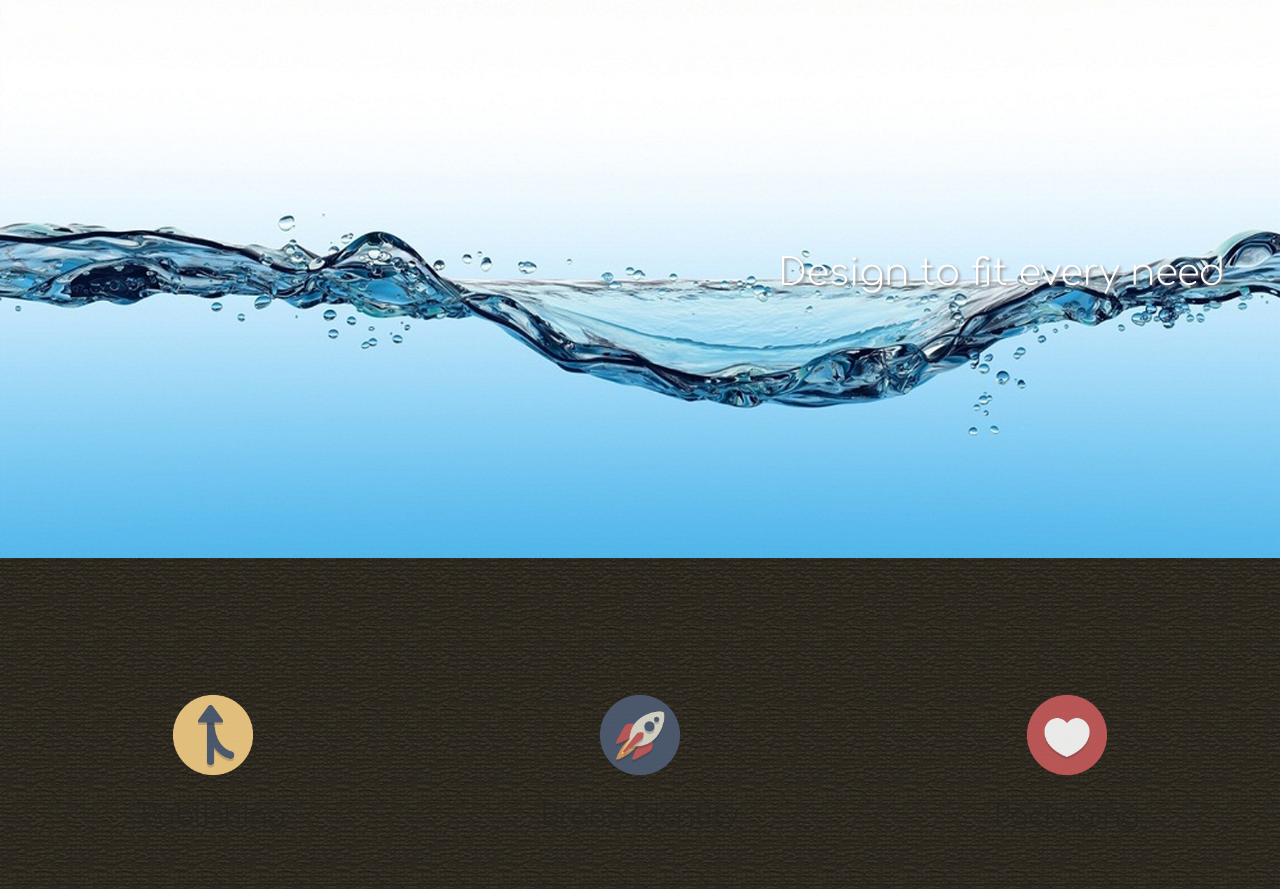
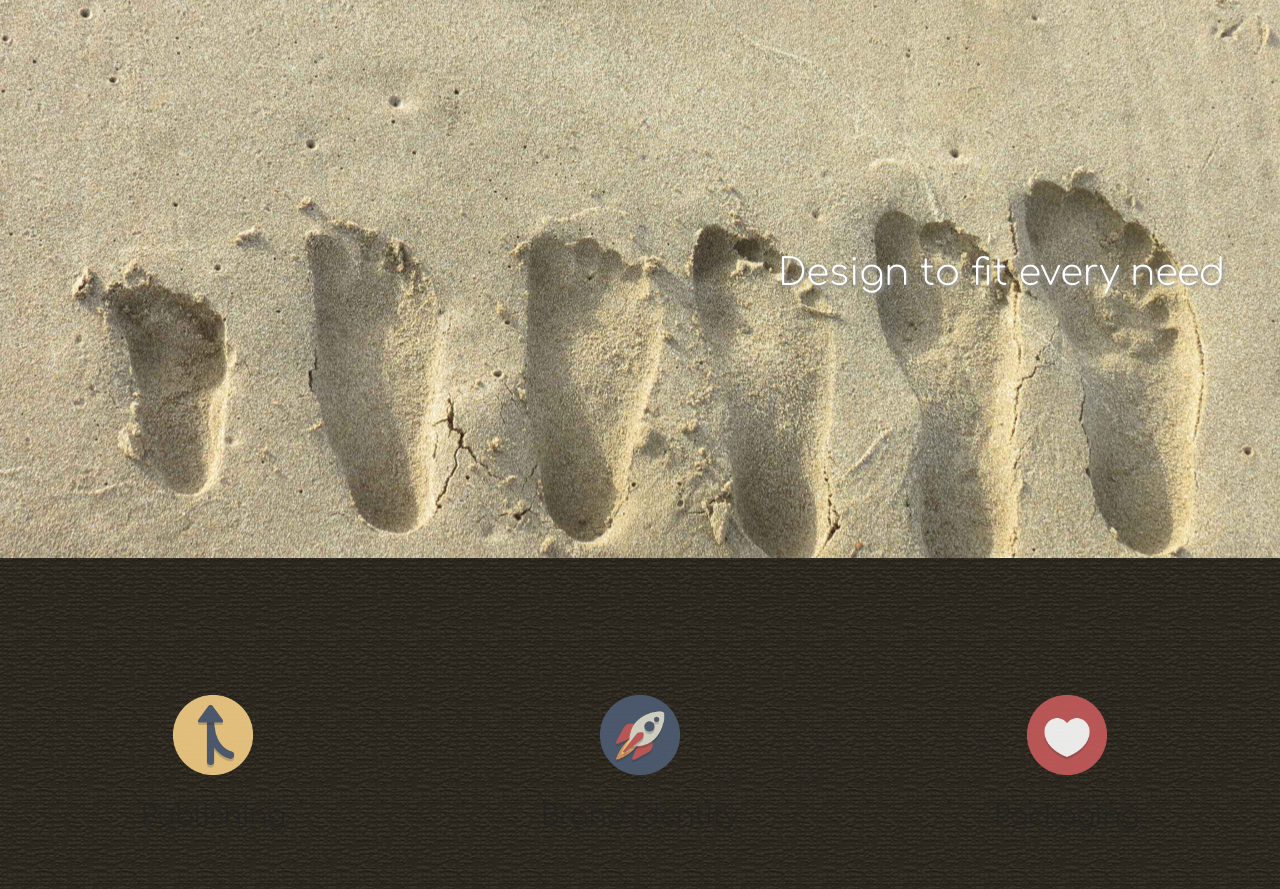
Before and after one commit to Zurc/machi, a PHP site: page / in a window 1280 px wide. Shown: the part 72-961 px from the top of the page. Run offline with PHP 8.4, Linux system fonts and the light colour scheme; some web fonts are replaced.

Commit message:
cambio imagen home

```diff
--- a/css/style.css
+++ b/css/style.css
@@ -180,7 +180,7 @@ nav a {
 
 .welcome {
 	padding: 15em 2.5em 15em 0;
-	background: url(../img/water.jpg) no-repeat center center;
+	background: url(../img/sand_feet.jpg) no-repeat center center;
 	-webkit-background-size: cover;
 	-moz-background-size: cover;
 	-o-background-size: cover;
```
Also changed, not shown: img/sand_feet.jpg (added).
